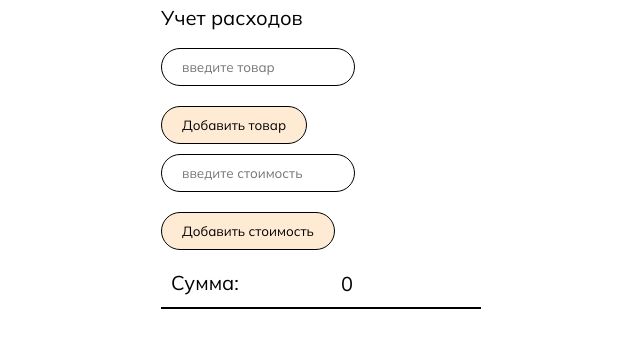
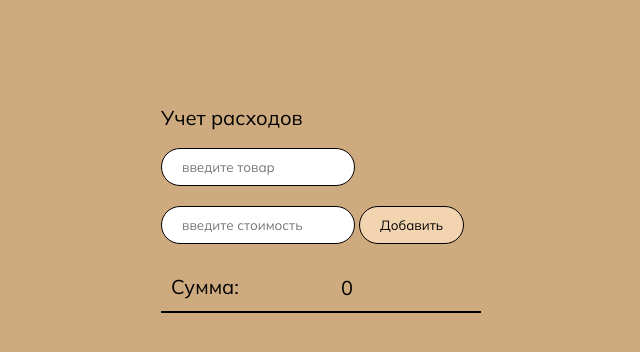
Before and after one commit to oks767/calc, a plain HTML site: page index.html in a window 1280 px wide. Shown: the whole page, without its empty margins (319-959 px from the left). Drawn offline with Linux system fonts and the light colour scheme.

Commit message:
change interfeice

```diff
--- a/index.html
+++ b/index.html
@@ -21,13 +21,13 @@
             <div class="wrapper__item">
                 <form action="#" class="form">
                     <input id="product" type="text" class="input" placeholder="введите товар">
-                    <button id="add-product" class="button">Добавить товар</button>
+
                 </form>
             </div>
             <div class="wrapper__item">
                 <form action="#" class="form">
                     <input id="content-1" type="number" class="input" placeholder="введите стоимость">
-                    <button id="add-price" type="submit" class="button">Добавить стоимость</button>
+                    <button id="add-price" type="submit" class="button">Добавить</button>
                 </form>
             </div>
         </div>
--- a/style.css
+++ b/style.css
@@ -1,3 +1,7 @@
+body{
+    background-color: rgb(206, 170, 127);
+    padding-top: 100px;
+  }
   .wrapper{
       width: 320px;
       margin: 0 auto;
@@ -60,6 +64,8 @@
       font-size: 20px;
       border: none;
       margin-left: 100px;
+      background:rgb(206, 170, 127);
+      pointer-events: none;
   }
   .total {
       border-bottom: 2px solid #000;
```
Also changed, not shown: main.js (line endings or trailing spaces). Lines whose indentation alone changed are shown as unchanged.
